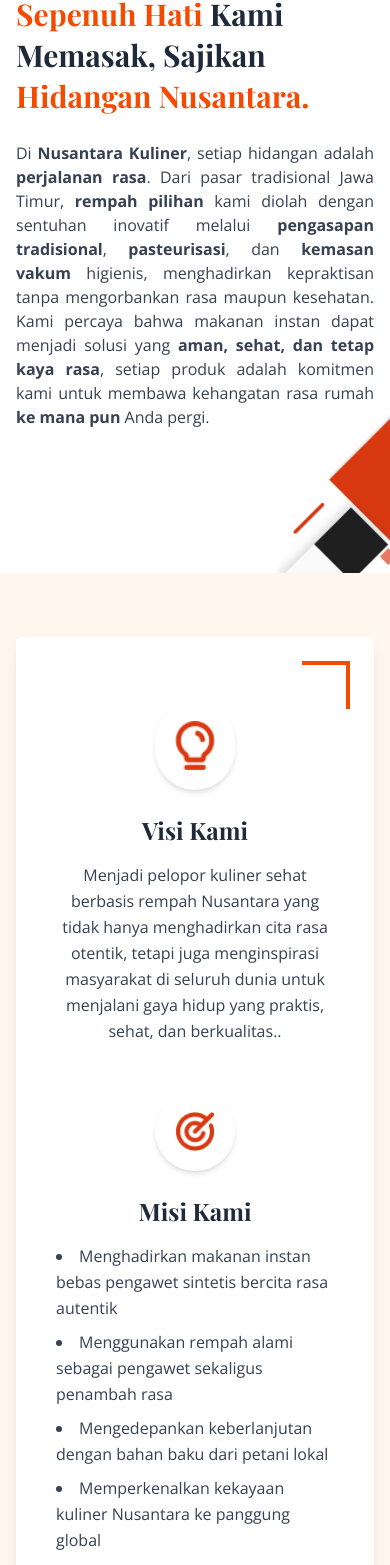
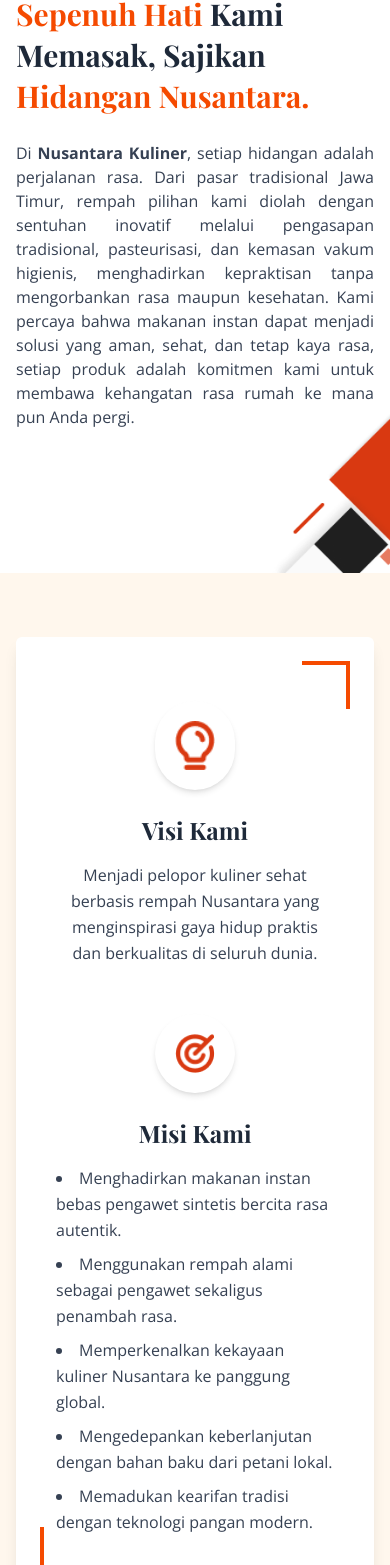
Before and after one commit to Aswin-art/nusantara-kuliner, a Next.js app: page / in a window 390 px wide. Shown: the part 1692-3257 px from the top of the page. Built offline with nearby package versions, Linux system fonts and the light colour scheme.

Commit message:
fix: some stuff

```diff
--- a/src/components/home/about.tsx
+++ b/src/components/home/about.tsx
@@ -38,18 +38,15 @@
           </h1>
           <p className="font-light text-gray-700 mb-4 text-justify">
             Di <b className="font-semibold">Nusantara Kuliner</b>, setiap
-            hidangan adalah <b className="font-semibold">perjalanan rasa</b>.
-            Dari pasar tradisional Jawa Timur,{" "}
-            <b className="font-semibold">rempah pilihan</b> kami diolah dengan
-            sentuhan inovatif melalui{" "}
-            <b className="font-semibold">pengasapan tradisional</b>,{" "}
-            <b className="font-semibold">pasteurisasi</b>, dan{" "}
-            <b className="font-semibold">kemasan vakum</b> higienis,
-            menghadirkan kepraktisan tanpa mengorbankan rasa maupun kesehatan.
-            Kami percaya bahwa makanan instan dapat menjadi solusi yang{" "}
-            <b className="font-semibold">aman, sehat, dan tetap kaya rasa</b>,
-            setiap produk adalah komitmen kami untuk membawa kehangatan rasa
-            rumah <b className="font-semibold">ke mana pun</b> Anda pergi.
+            hidangan adalah <b>perjalanan rasa</b>. Dari pasar tradisional Jawa
+            Timur, <b>rempah pilihan</b> kami diolah dengan sentuhan inovatif
+            melalui <b>pengasapan tradisional</b>, <b>pasteurisasi</b>, dan{" "}
+            <b>kemasan vakum</b> higienis, menghadirkan kepraktisan tanpa
+            mengorbankan rasa maupun kesehatan. Kami percaya bahwa makanan
+            instan dapat menjadi solusi yang{" "}
+            <b>aman, sehat, dan tetap kaya rasa</b>, setiap produk adalah
+            komitmen kami untuk membawa kehangatan rasa rumah <b>ke mana pun</b>{" "}
+            Anda pergi.
           </p>
         </div>
       </div>
--- a/src/components/home/mission.tsx
+++ b/src/components/home/mission.tsx
@@ -20,10 +20,8 @@
             </div>
             <h3 className="text-2xl md:text-4xl font-bold mb-4">Visi Kami</h3>
             <p className="text-gray-700 leading-relaxed">
-              Menjadi pelopor kuliner sehat berbasis rempah Nusantara yang tidak
-              hanya menghadirkan cita rasa otentik, tetapi juga menginspirasi
-              masyarakat di seluruh dunia untuk menjalani gaya hidup yang
-              praktis, sehat, dan berkualitas..
+              Menjadi pelopor kuliner sehat berbasis rempah Nusantara yang
+              menginspirasi gaya hidup praktis dan berkualitas di seluruh dunia.
             </p>
           </div>
 
@@ -36,19 +34,21 @@
             <ul className="text-gray-700 leading-relaxed list-disc list-inside space-y-2">
               <li>
                 Menghadirkan makanan instan bebas pengawet sintetis bercita rasa
-                autentik
+                autentik.
               </li>
               <li>
                 Menggunakan rempah alami sebagai pengawet sekaligus penambah
-                rasa
+                rasa.
               </li>
               <li>
-                Mengedepankan keberlanjutan dengan bahan baku dari petani lokal
+                Memperkenalkan kekayaan kuliner Nusantara ke panggung global.
               </li>
               <li>
-                Memperkenalkan kekayaan kuliner Nusantara ke panggung global
+                Mengedepankan keberlanjutan dengan bahan baku dari petani lokal.
               </li>
-              <li>Memadukan kearifan tradisi dengan teknologi pangan modern</li>
+              <li>
+                Memadukan kearifan tradisi dengan teknologi pangan modern.
+              </li>
             </ul>
           </div>
         </div>
--- a/src/components/home/order.tsx
+++ b/src/components/home/order.tsx
@@ -31,26 +31,38 @@
 export default function OrderSteps() {
   return (
     <section className="w-full py-16 bg-orange-50 relative overflow-hidden">
-      {/* Left & Right Product Images */}
-      <Image src="/img/right.png" alt="Produk Kanan" width={260} height={420} className="absolute left-0 bottom-0 hidden md:block object-cover m-0 p-0" />
-      <Image src="/img/left.png" alt="Produk Kiri" width={260} height={420} className="absolute right-0 bottom-0 hidden md:block object-cover m-0 p-0" />
       <div className="max-w-6xl mx-auto px-4 relative z-10">
         <h2 className="text-3xl md:text-4xl font-bold text-center mb-2 leading-snug">
-          Cara Pemesanan <br /> <span className="text-orange-600">Nusantara Kuliner</span>
+          Cara Pemesanan <br />{" "}
+          <span className="text-orange-600">Nusantara Kuliner</span>
         </h2>
         <div className="flex justify-center mb-8">
-          <Image src="/icons/line.png" alt="Cara Pemesanan" width={320} height={12} className="object-cover" />
+          <Image
+            src="/icons/line.png"
+            alt="Cara Pemesanan"
+            width={320}
+            height={12}
+            className="object-cover"
+          />
         </div>
         <div className="grid md:grid-cols-3 gap-8 text-center">
           {steps.map((step, i) => (
             <div key={i} className="flex flex-col items-center gap-4">
-              <div className="rounded-full shadow-lg flex items-center justify-center w-16 h-16 mb-2 text-white"
-                style={{ background: "linear-gradient(to right, var(--primary-300), var(--primary-600))" }}
+              <div
+                className="rounded-full shadow-lg flex items-center justify-center w-16 h-16 mb-2 text-white"
+                style={{
+                  background:
+                    "linear-gradient(to right, var(--primary-300), var(--primary-600))",
+                }}
               >
                 {step.icon}
               </div>
-              <p className="font-bold text-lg mb-1">{i + 1}. {step.title}</p>
-              <p className="text-gray-700 text-base max-w-xs mx-auto">{step.desc}</p>
+              <p className="font-bold text-lg mb-1">
+                {i + 1}. {step.title}
+              </p>
+              <p className="text-gray-700 text-base max-w-xs mx-auto">
+                {step.desc}
+              </p>
             </div>
           ))}
         </div>
--- a/src/components/products/BumbuKomplitView.tsx
+++ b/src/components/products/BumbuKomplitView.tsx
@@ -16,9 +16,9 @@
     <main className="space-y-12">
       {/* Hero */}
       <HeroBanner
-        title="Bumbu Komplit"
+        title="Produk Kami"
         imageSrc="/img/bumbu-komplit/hero-bumbu-komplit.png"
-        brightness={0.75}
+        brightness={0.5}
         overlayOpacity={0.15}
         className="rounded-2xl"
       />
```
